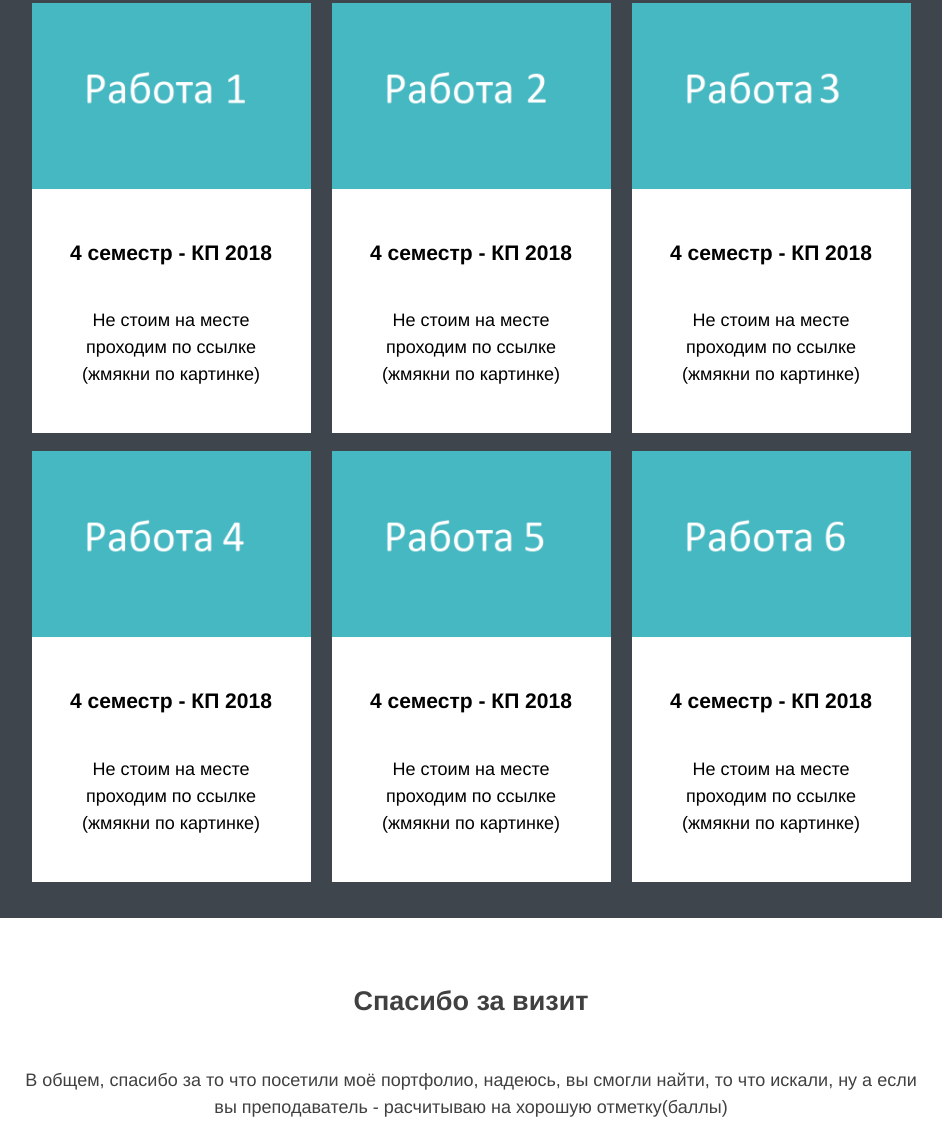
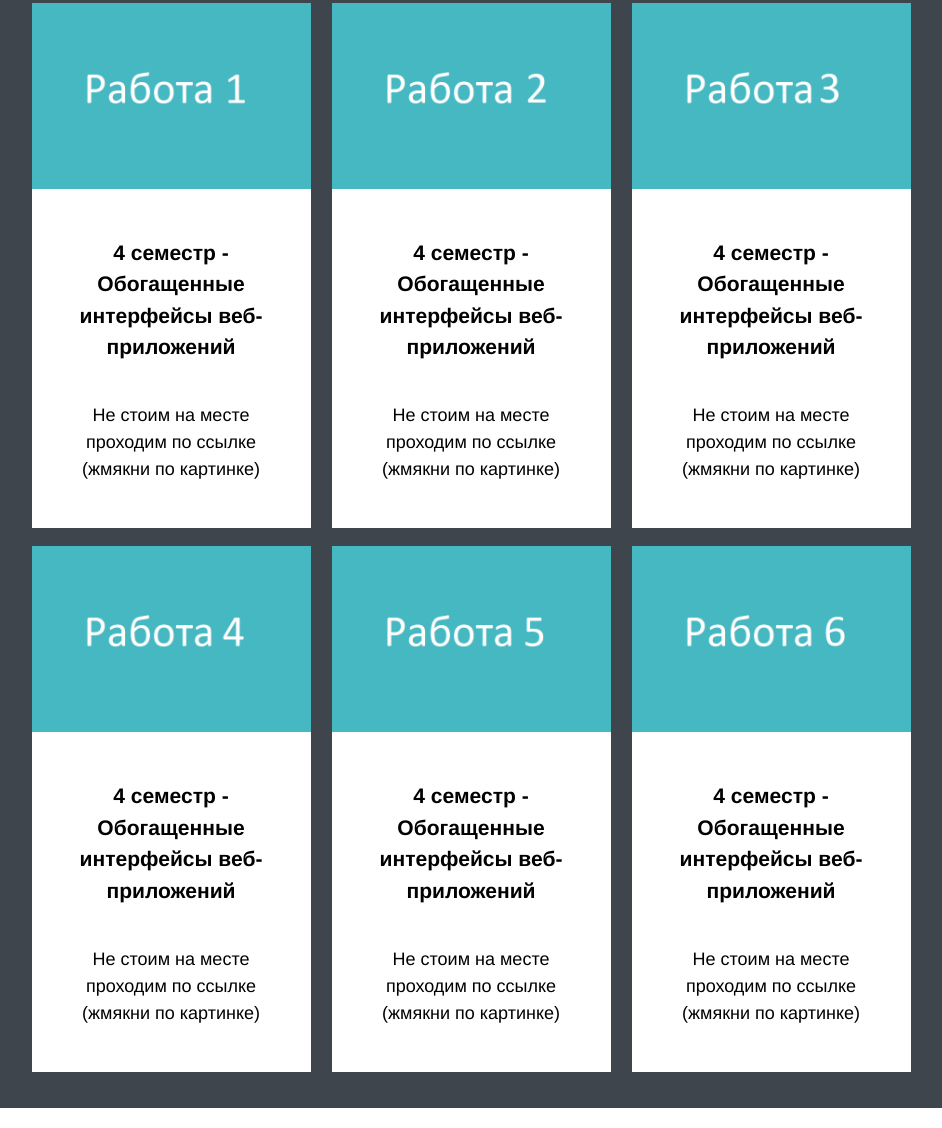
Before and after one commit to Anton4703/anton4703.github.io, a plain HTML site: page portfolio1.html in a window 1280 px wide. Shown: the part 3936-5064 px from the top of the page, without its empty margins (169-1111 px from the left). Drawn offline with nearby package versions, Linux system fonts and the light colour scheme.

Commit message:
Update portfolio1.html

```diff
--- a/portfolio1.html
+++ b/portfolio1.html
@@ -499,7 +499,7 @@
                 <img src="img/for_anton_work/r1.png">
                 <div class="bucket">
                     <h3 class="bucket-title">
-                        4 семестр - КП 2018
+                        4 семестр - Обогащенные интерфейсы веб-приложений
                     </h3>
                     <p>Не стоим на месте проходим по ссылке (жмякни по картинке)</p>
                 </div>
@@ -522,7 +522,7 @@
                 <img src="img/for_anton_work/r2.png">
                 <div class="bucket">
                     <h3 class="bucket-title">
-                        4 семестр - КП 2018
+                        4 семестр - Обогащенные интерфейсы веб-приложений
                     </h3>
                     <p>Не стоим на месте проходим по ссылке (жмякни по картинке)</p>
                 </div>
@@ -546,7 +546,7 @@
                 <img src="img/for_anton_work/r3.png">
                 <div class="bucket">
                     <h3 class="bucket-title">
-                        4 семестр - КП 2018
+                        4 семестр - Обогащенные интерфейсы веб-приложений
                     </h3>
                     <p>Не стоим на месте проходим по ссылке (жмякни по картинке)</p>
                 </div>
@@ -573,7 +573,7 @@
                 <img src="img/for_anton_work/r4.png">
                 <div class="bucket">
                     <h3 class="bucket-title">
-                        4 семестр - КП 2018
+                        4 семестр - Обогащенные интерфейсы веб-приложений
                     </h3>
                     <p>Не стоим на месте проходим по ссылке (жмякни по картинке)</p>
                 </div>
@@ -595,7 +595,7 @@
                 <img src="img/for_anton_work/r5.png">
                 <div class="bucket">
                     <h3 class="bucket-title">
-                        4 семестр - КП 2018
+                        4 семестр - Обогащенные интерфейсы веб-приложений
                     </h3>
                     <p>Не стоим на месте проходим по ссылке (жмякни по картинке)</p>
                 </div>
@@ -619,7 +619,7 @@
                 <img src="img/for_anton_work/r6.png">
                 <div class="bucket">
                     <h3 class="bucket-title">
-                        4 семестр - КП 2018
+                        4 семестр - Обогащенные интерфейсы веб-приложений
                     </h3>
                     <p>Не стоим на месте проходим по ссылке (жмякни по картинке)</p>
                 </div>
```
